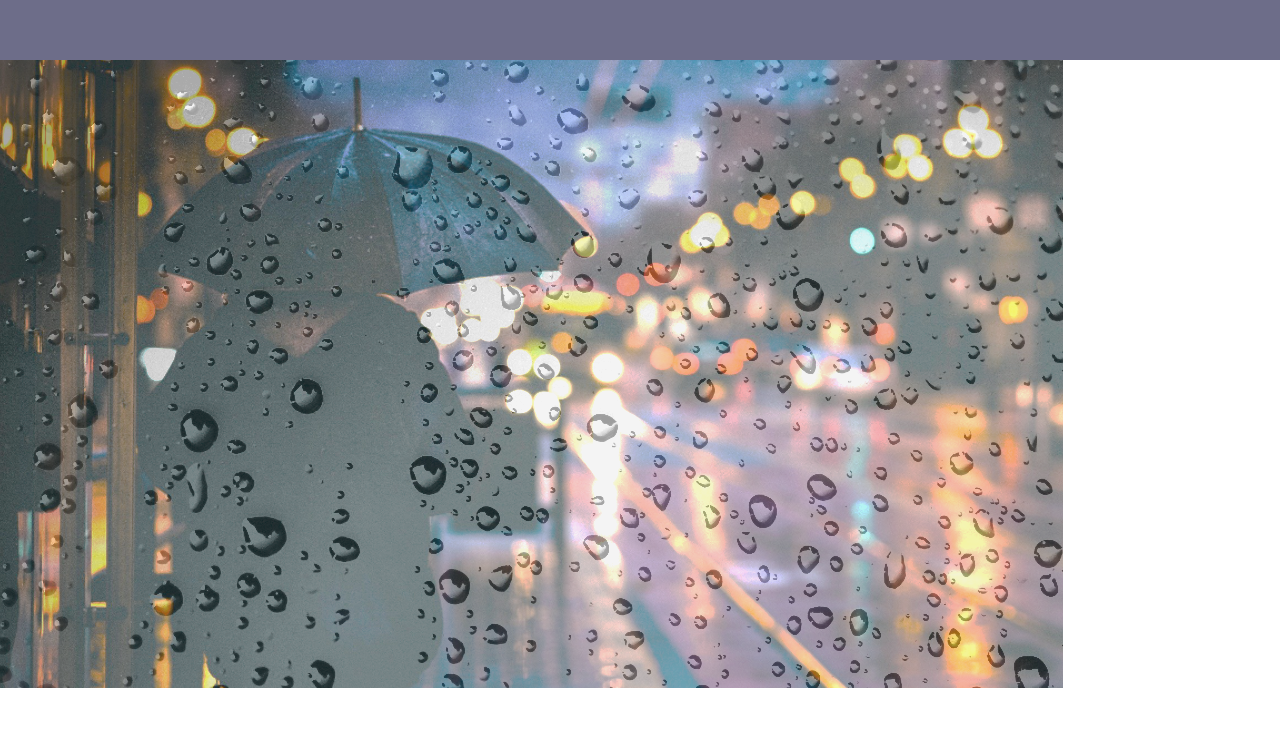
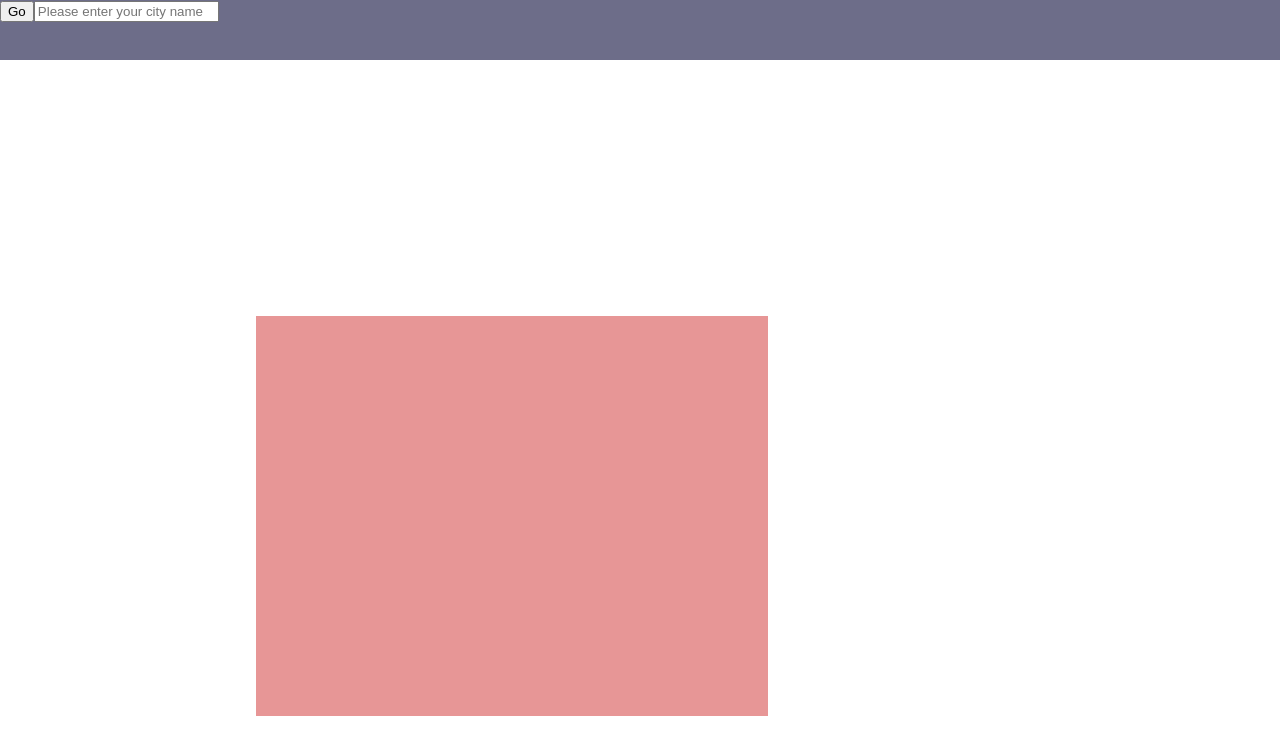
Before and after one commit to tttiiimmm1/weather, a React (Create React App) app: page / in a window 1280 px wide. Shown: the top 754 px of the page. Built offline with nearby package versions, Linux system fonts and the light colour scheme.

Commit message:
pasta code

```diff
--- a/src/App.css
+++ b/src/App.css
@@ -1,5 +1,7 @@
 .background {
   background-color: white;
+  width:100%;
+  height:100%;
 }
 
 .upper-bar {
@@ -8,3 +10,11 @@
   background-color: rgba(13, 13, 59, 0.6);
   z-index: 1000;
 }
+
+.weather-card {
+  background-color: rgba(207, 46, 46, 0.5);
+  height: 400px;
+  width: 40%;
+  margin: 20%;
+  z-index: 1000;
+}
--- a/src/App.js
+++ b/src/App.js
@@ -1,8 +1,10 @@
 import './App.css';
+import DefaultButton from './DefaultButton.js';
 //import cloudy from './Images/cloudy-bg.jpg';
 //import stormy from './Images/stormy-bg.jpg';
 //import sunny from './Images/sunny-bg.jpg';
 import rainy from './Images/rainy-bg.PNG';
+import WeatherInput from './CityInput';
 //import snowy from './Images/snowy-bg.jpg';
 //import foggy from './Images/foggy-bg.jpg';
 
@@ -10,10 +12,10 @@ function App() {
   return (
     <div className="background">
       <div className="upper-bar">
+        <WeatherInput/>
+      </div>
 
-      </div>
-      <img src={rainy} className="cloudy-bg" alt=""/>
-      <div className="weather-card"/>
+      <div className="weather-card" text={WeatherInput[0]}/>
     </div>
   );
 }
--- a/src/CityInput.js
+++ b/src/CityInput.js
@@ -1,15 +1,11 @@
 import React, { useState } from "react";
 
-import { getTimestamp, setToStorage } from "./helpers";
+import DefaultButton from "./DefaultButton.js";
+import { getTimestamp } from "./Helpers.js";
 
 
-export default function weatherInput({ setAllTodos, setIsEditDisplayModal }) {
+export default function WeatherInput() {
     const [textInput, setTextInput] = useState("");
-
-    /** given 'e,' set inputvariable to e
-     * @param {string} e
-     * @return void
-     */
 
     const handleChange = (e) => {
       setTextInput(e.target.value);
@@ -20,19 +16,16 @@ export default function weatherInput({ setAllTodos, setIsEditDisplayModal }) {
      */
     const handleSubmit = () => {
       if (textInput !== "") {
-        const id = new Date() + textInput;
         const newCity = {
           cityName: textInput,
-          temp: 0,
-          weatherType,
-          timestamp: getTimestamp(),
-          humidity: 0,
+          //temp: 0,
+          //weatherType: "Sunny",
+          //timestamp: getTimestamp(),
+          //humidity: 0,
         };
-        setWeatherCard(() => {
-          return newCity;
-        });
-        setTextInput("");
+        return newCity
       }
+      setTextInput("");
     };
 
     /** Allow AddTodo to return on 'Enter' keypress
@@ -42,6 +35,24 @@ export default function weatherInput({ setAllTodos, setIsEditDisplayModal }) {
 
     const handleKeypress = (e) => {
       if (e.key === "Enter") {
+        console.log("keypress")
         return handleSubmit();
       }
-    };
+
+    }
+  return (
+    <div className="inputBox">
+      <DefaultButton
+        type1="input-button"
+        action={WeatherInput}
+        text="Go"
+      />
+      <input
+        value={textInput}
+        onChange={handleChange}
+        onKeyPress={handleKeypress}
+        placeholder="Please enter your city name"
+      />
+    </div>
+  )
+}
--- /dev/null
+++ b/src/DefaultButton.js
@@ -0,0 +1,10 @@
+import React from "react";
+import "./index.css";
+
+export default function DefaultButton({ type1, action, text }) {
+  return (
+    <button className={type1} type="button" onClick={action}>
+      {text}
+    </button>
+  );
+}
```
